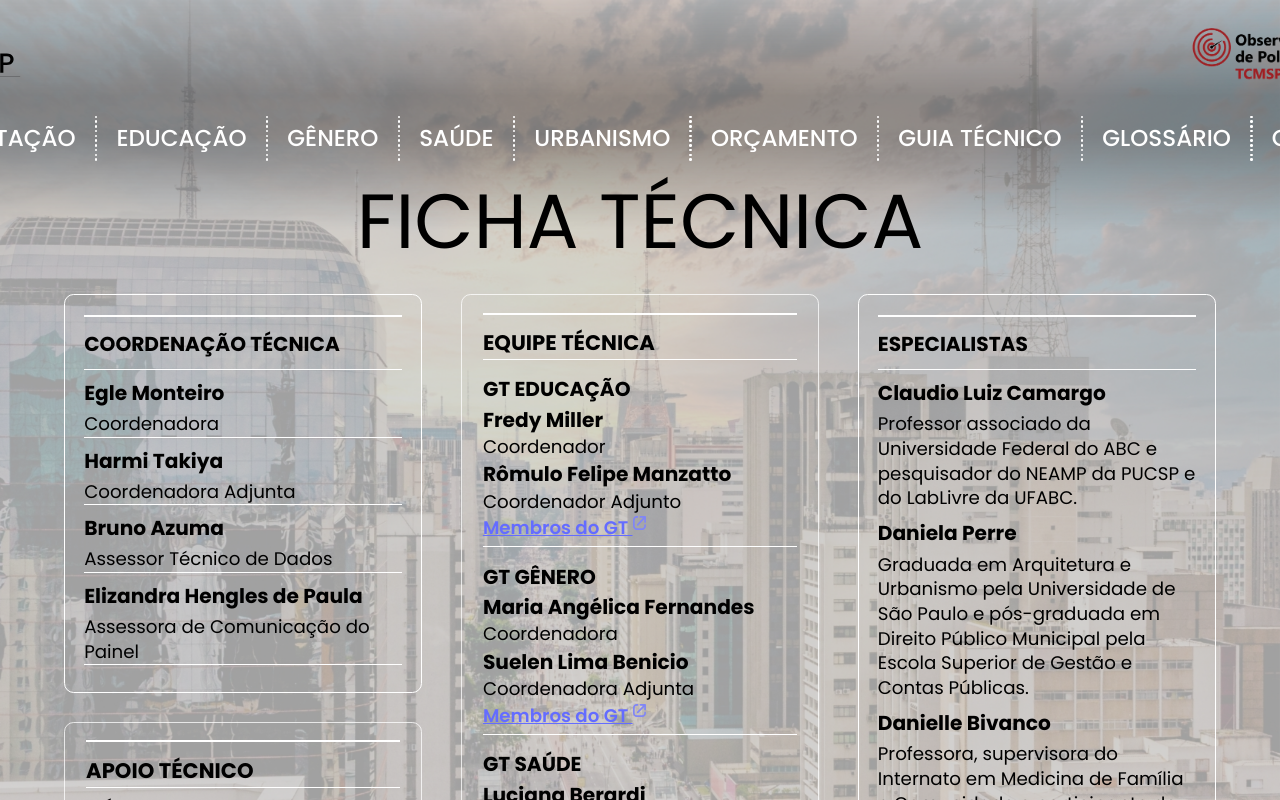
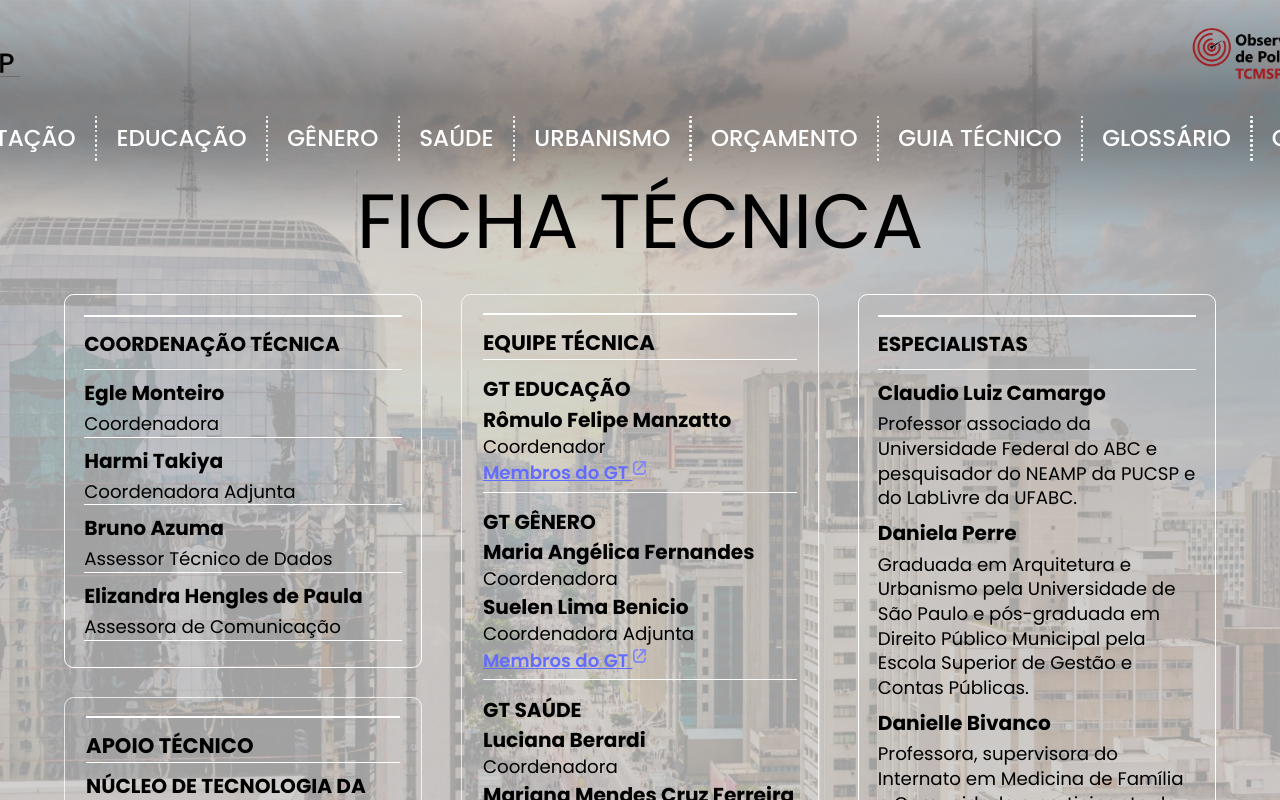
Before and after one commit to ObservatorioPoliticasTCM/painel-frontend, a Vue app: page /fichatecnica in a window 1280 px wide. Shown: the top 800 px of the page. Built offline with nearby package versions, Linux system fonts and the light colour scheme.

Commit message:
197 revisar página de ficha técnica (#202)
* Alterado gt educação

* alterada assessora de comunicação

```diff
--- a/src/components/TechCoord.vue
+++ b/src/components/TechCoord.vue
@@ -3,7 +3,7 @@
     <NameAndTitle name="Egle Monteiro" title="Coordenadora" showBottomBorder />
     <NameAndTitle name="Harmi Takiya" title="Coordenadora Adjunta" showBottomBorder />
     <NameAndTitle name="Bruno Azuma" title="Assessor Técnico de Dados" showBottomBorder />
-    <NameAndTitle name="Elizandra Hengles de Paula" title="Assessora de Comunicação do Painel" showBottomBorder />
+    <NameAndTitle name="Elizandra Hengles de Paula" title="Assessora de Comunicação" showBottomBorder />
   </NameGroup>
 </template>
 
--- a/src/components/TechTeam.vue
+++ b/src/components/TechTeam.vue
@@ -3,8 +3,7 @@
         <div class="team-title">Equipe Técnica</div>
 
         <TechGroup name="GT Educação" url="https://observatorio.tcm.sp.gov.br/Educacao/216574">
-            <NameAndTitle name="Fredy Miller" title="Coordenador" remove-bottom-margin />
-            <NameAndTitle name="Rômulo Felipe Manzatto" title="Coordenador Adjunto" remove-bottom-margin />
+            <NameAndTitle name="Rômulo Felipe Manzatto" title="Coordenador" remove-bottom-margin />
         </TechGroup>
 
         <TechGroup name="GT Gênero" url="https://observatorio.tcm.sp.gov.br/Genero/216849">
```
